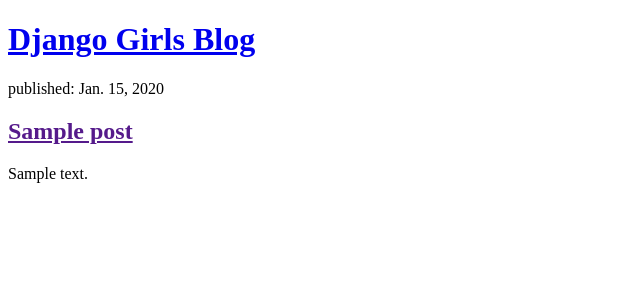
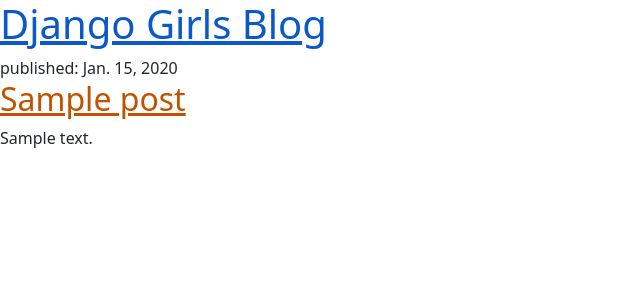
Before and after one commit to mark-leniw/my-first-blog, a Django app: page / in a window 1280 px wide. Shown: the top 300 px of the page, without its empty margins (0-640 px from the left). Run offline with Django 3.2, Linux system fonts and the light colour scheme; tables that the repository leaves empty hold one stand-in row (values such as "Sample post").

Commit message:
added css

```diff
--- /dev/null
+++ b/blog/static/css/blog.css
@@ -0,0 +1,3 @@
+h1 a, h2 a {
+    color: #C25100;
+}
--- a/blog/templates/blog/post_list.html
+++ b/blog/templates/blog/post_list.html
@@ -1,7 +1,10 @@
+{% load static %}
 <!DOCTYPE html>
 <html>
     <head>
         <title>Django Girls Blog</title>
+        <link href="https://cdn.jsdelivr.net/npm/bootstrap@5.1.3/dist/css/bootstrap.min.css" rel="stylesheet" integrity="sha384-1BmE4kWBq78iYhFldvKuhfTAU6auU8tT94WrHftjDbrCEXSU1oBoqyl2QvZ6jIW3" crossorigin="anonymous">
+        <link rel="stylesheet" href="{% static 'css/blog.css' %}">
     </head>
     <body>
 
```
